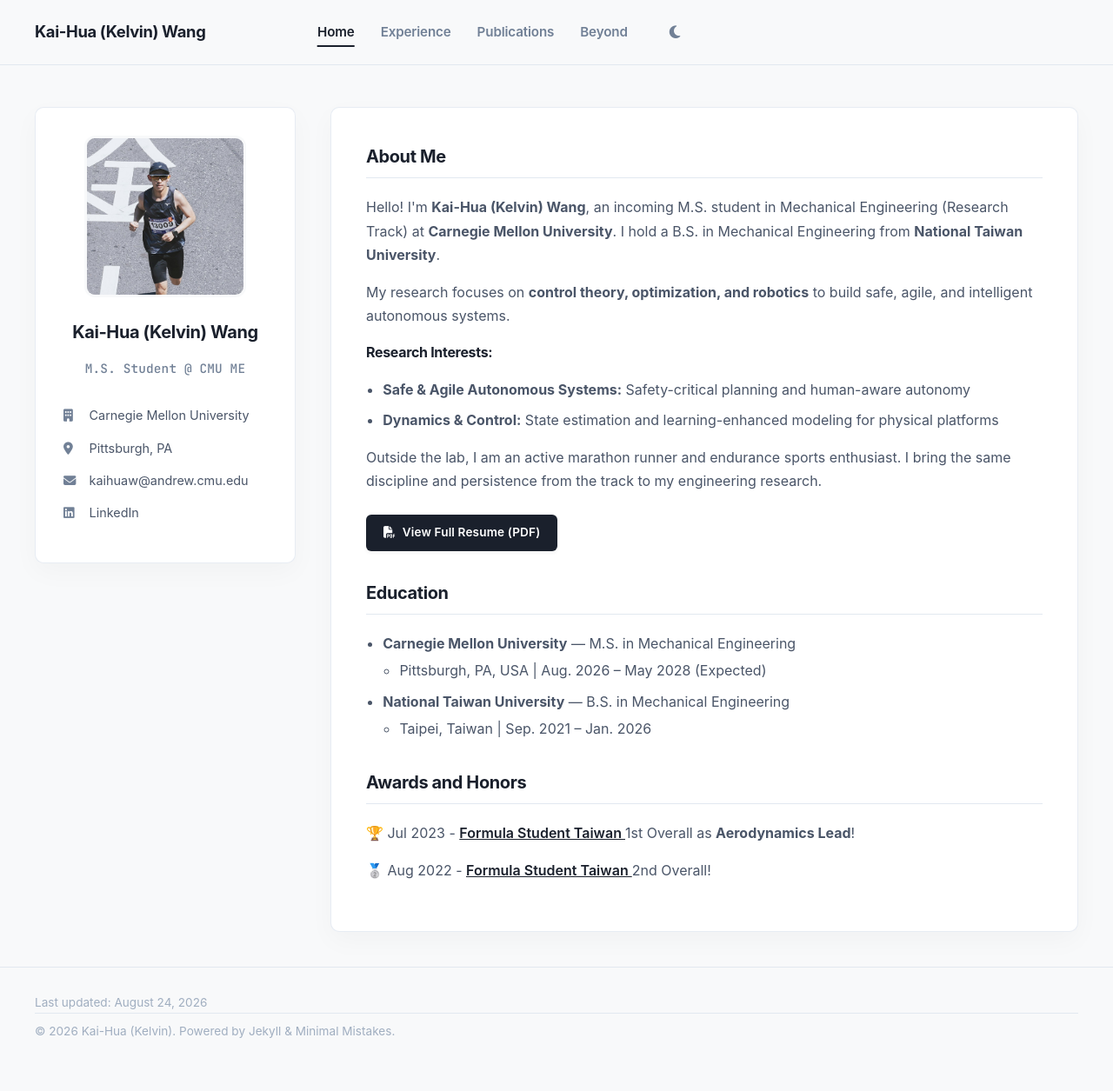
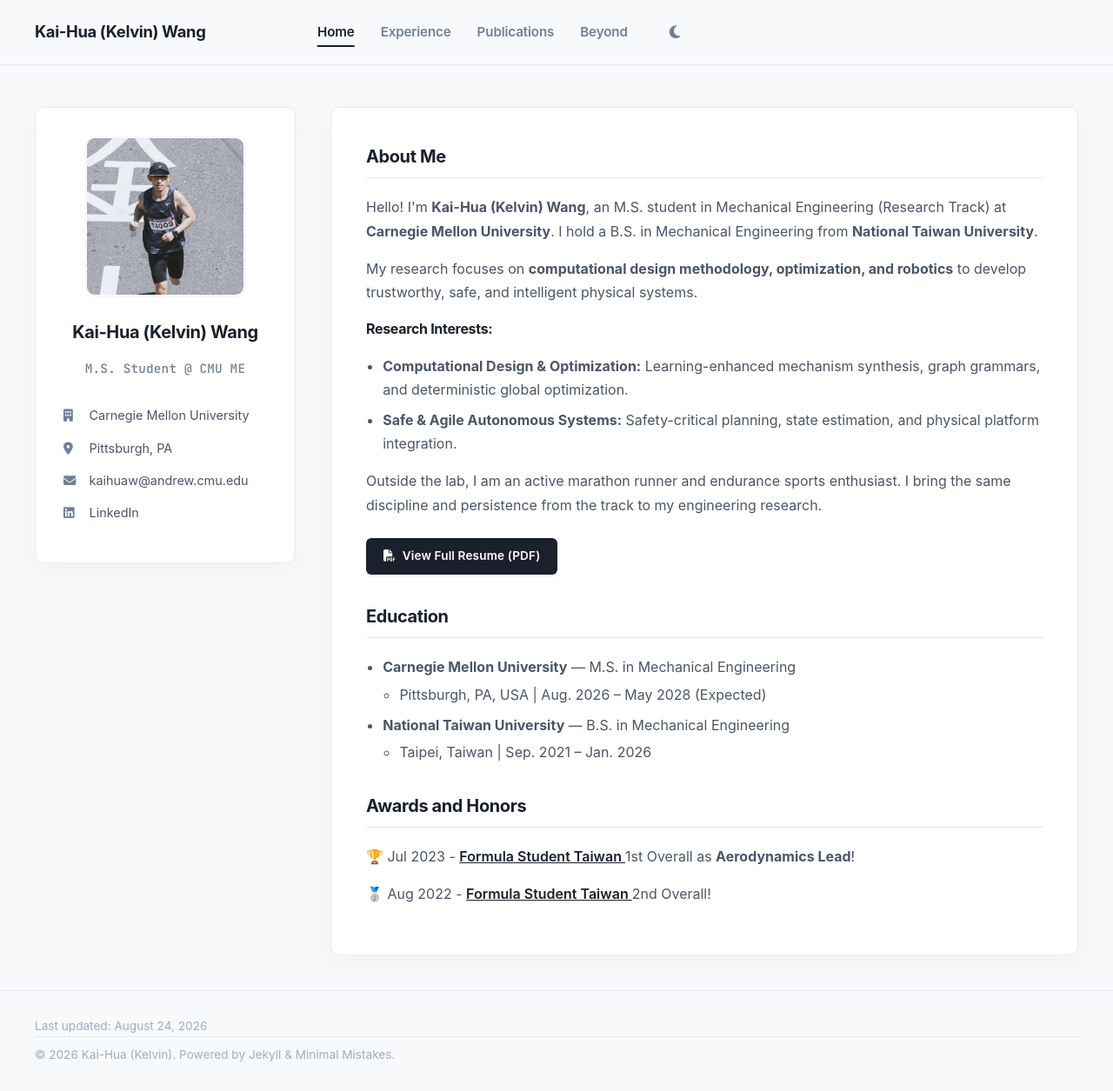
Before and after one commit to Kelvin1106/Kelvin1106.github.io, a Jekyll site: the page built from pages/home.md, in a window 1280 px wide and 1255 px high. Shown: the whole window at 87% size. Built offline with Jekyll 4.4.1, drawn with Linux system fonts in a browser that asks for light colours.

Commit message:
Update home.md

```diff
--- a/pages/home.md
+++ b/pages/home.md
@@ -219,16 +219,16 @@ ul ul {
     <section id="about">
       <!-- About Me Section -->
       <h3 class="experience-section-title">About Me</h3>
-      <p style="line-height: 1.7; color: #4A5568;">
-        Hello! I'm <strong>Kai-Hua (Kelvin) Wang</strong>, an incoming M.S. student in Mechanical Engineering (Research Track) at <strong>Carnegie Mellon University</strong>. I hold a B.S. in Mechanical Engineering from <strong>National Taiwan University</strong>.
+<p style="line-height: 1.7; color: #4A5568;">
+        Hello! I'm <strong>Kai-Hua (Kelvin) Wang</strong>, an M.S. student in Mechanical Engineering (Research Track) at <strong>Carnegie Mellon University</strong>. I hold a B.S. in Mechanical Engineering from <strong>National Taiwan University</strong>.
       </p>
       <p style="line-height: 1.7; color: #4A5568;">
-        My research focuses on <strong>control theory, optimization, and robotics</strong> to build safe, agile, and intelligent autonomous systems.
+        My research focuses on <strong>computational design methodology, optimization, and robotics</strong> to develop trustworthy, safe, and intelligent physical systems.
       </p>
       <p style="margin-top: 1rem; font-weight: 700; color: #1A202C; letter-spacing: -0.02em;">Research Interests:</p>
       <ul>
-        <li><strong>Safe & Agile Autonomous Systems:</strong> Safety-critical planning and human-aware autonomy</li>
-        <li><strong>Dynamics & Control:</strong> State estimation and learning-enhanced modeling for physical platforms</li>
+        <li><strong>Computational Design & Optimization:</strong> Learning-enhanced mechanism synthesis, graph grammars, and deterministic global optimization.</li>
+        <li><strong>Safe & Agile Autonomous Systems:</strong> Safety-critical planning, state estimation, and physical platform integration.</li>
       </ul>
       <p style="line-height: 1.7; color: #4A5568; margin-top: 1rem;">
         Outside the lab, I am an active marathon runner and endurance sports enthusiast. I bring the same discipline and persistence from the track to my engineering research.
```
